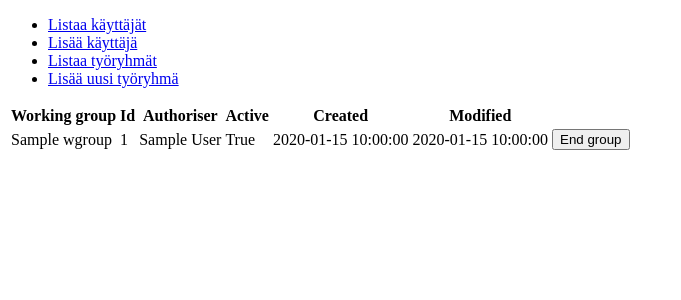
After one commit to jmlii/TrjApp, a Flask app: page /wgroups/ in a window 1280 px wide. The commit adds this page. Shown: the top 300 px of the page, without its empty margins (0-681 px from the left). Run offline with Flask 2, Linux system fonts and the light colour scheme; tables that the repository leaves empty hold one stand-in row (values such as "Sample post").

Commit message:
Wgroup-luokka työryhmätietojen hallintaan luotu ja tuotu sovellukseen.

```diff
--- a/application/templates/layout.html
+++ b/application/templates/layout.html
@@ -9,6 +9,8 @@
         <ul>
             <li><a href="{{ url_for('kayttajat_index') }}">Listaa käyttäjät</a></li>
             <li><a href="{{ url_for('kayttajat_form') }}">Lisää käyttäjä</a></li>
+            <li><a href="{{ url_for('wgroups_index') }}">Listaa työryhmät</a></li>
+            <li><a href="{{ url_for('wgroups_form') }}">Lisää uusi työryhmä</a></li>
         </ul>
 
 
--- /dev/null
+++ b/application/templates/wgroups/list.html
@@ -0,0 +1,29 @@
+{% extends "layout.html" %}
+
+{% block body %}
+  <table>
+    <tr>
+      <th>Working group</th>
+      <th>Id</th>
+      <th>Authoriser</th>
+      <th>Active</th>
+      <th>Created</th>
+      <th>Modified</th>
+    </tr>
+    {% for wgroup in wgroups %}
+    <tr>
+      <td>{{ wgroup.name }}</td>
+      <td>{{ wgroup.id }}</td>
+      <td>{{ wgroup.authoriser }}</td>
+      <td>{{ wgroup.active }}</td>
+      <td>{{ wgroup.date_created }}</td>
+      <td>{{ wgroup.date_modified }}</td>
+      <td>
+        <form method="POST" action="{{ url_for('wgroups_set_end', wgroup_id=wgroup.id) }}">
+          <input type="submit" value="End group"/>
+        </form>
+          </td>
+    </tr>
+    {% endfor %}
+  </table>
+{% endblock %}
--- /dev/null
+++ b/application/wgroups/views.py
@@ -0,0 +1,30 @@
+from application import app, db
+from flask import redirect, render_template, request, url_for
+from application.wgroups.models import Wgroup
+
+@app.route("/wgroups/", methods=["GET"])
+def wgroups_index():
+    return render_template("wgroups/list.html", wgroups = Wgroup.query.all())
+
+@app.route("/wgroups/new/")
+def wgroups_form():
+    return render_template("wgroups/new.html")
+
+@app.route("/wgroups/created/", methods=["POST"])
+def wgroups_create():
+    wg = Wgroup(request.form.get("name"),
+    request.form.get("authoriser"))
+
+    db.session().add(wg)
+    db.session().commit()
+
+    return "Tietokantaan lisätty uusi työryhmä: Työryhmän nimi " + \
+    wg.name + ", hyväksyjä " + wg.authoriser
+
+@app.route("/wgroups/end<wgroup_id>/", methods=["POST"])
+def wgroups_set_end(wgroup_id):
+    wg = Wgroup.query.get(wgroup_id)
+    wg.active = False
+    db.session().commit()
+
+    return redirect(url_for("wgroups_index"))
```
Also changed, not shown: application/__init__.py (+6 -3 lines), application/templates/wgroups/new.html (added, +9 -0 lines), application/wgroups/models.py (added, +15 -0 lines), application/wgroups/__init__.py (added), 1 other file.
